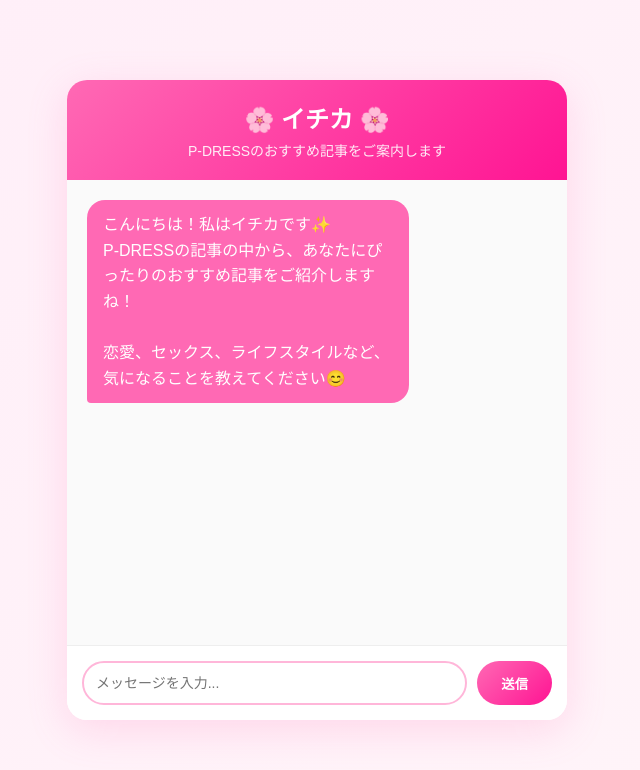
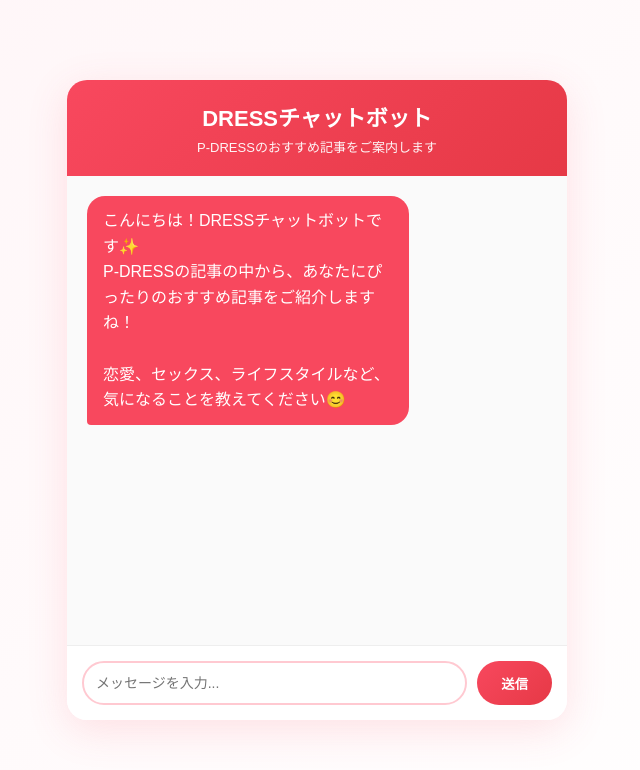
Before and after one commit to ichikasuzuki358-sudo/ichika-chatbot, a plain HTML site: page index.html in a window 1280 px wide. Shown: the whole page, without its empty margins (323-963 px from the left). Drawn offline with Linux system fonts and the light colour scheme.

Commit message:
Update index.html

```diff
--- a/index.html
+++ b/index.html
@@ -3,7 +3,7 @@
 <head>
     <meta charset="UTF-8">
     <meta name="viewport" content="width=device-width, initial-scale=1.0">
-    <title>イチカ - P-DRESSチャットボット</title>
+    <title>DRESSチャットボット</title>
     <style>
         * {
             margin: 0;
@@ -13,7 +13,7 @@
 
         body {
             font-family: 'Hiragino Sans', 'Hiragino Kaku Gothic ProN', 'Yu Gothic', sans-serif;
-            background: linear-gradient(135deg, #ffeef8 0%, #fff5f9 100%);
+            background: linear-gradient(135deg, #fff5f7 0%, #ffffff 100%);
             min-height: 100vh;
             display: flex;
             justify-content: center;
@@ -27,27 +27,28 @@
             height: 80vh;
             background: white;
             border-radius: 20px;
-            box-shadow: 0 10px 40px rgba(255, 105, 180, 0.2);
+            box-shadow: 0 10px 40px rgba(248, 72, 94, 0.15);
             display: flex;
             flex-direction: column;
             overflow: hidden;
         }
 
         .chat-header {
-            background: linear-gradient(135deg, #ff69b4 0%, #ff1493 100%);
+            background: linear-gradient(135deg, #f8485e 0%, #e63946 100%);
             color: white;
             padding: 20px;
             text-align: center;
         }
 
         .chat-header h1 {
-            font-size: 24px;
+            font-size: 22px;
             margin-bottom: 5px;
+            font-weight: bold;
         }
 
         .chat-header p {
-            font-size: 14px;
-            opacity: 0.9;
+            font-size: 13px;
+            opacity: 0.95;
         }
 
         .chat-messages {
@@ -82,7 +83,7 @@
         }
 
         .message.bot .message-bubble {
-            background: #ff69b4;
+            background: #f8485e;
             color: white;
             border-bottom-left-radius: 4px;
         }
@@ -121,7 +122,7 @@
         .chat-input {
             flex: 1;
             padding: 12px;
-            border: 2px solid #ffb6d9;
+            border: 2px solid #ffc9d1;
             border-radius: 25px;
             font-size: 14px;
             outline: none;
@@ -129,12 +130,12 @@
         }
 
         .chat-input:focus {
-            border-color: #ff69b4;
+            border-color: #f8485e;
         }
 
         .send-button {
             padding: 12px 24px;
-            background: linear-gradient(135deg, #ff69b4 0%, #ff1493 100%);
+            background: linear-gradient(135deg, #f8485e 0%, #e63946 100%);
             color: white;
             border: none;
             border-radius: 25px;
@@ -179,14 +180,14 @@
 <body>
     <div class="chat-container">
         <div class="chat-header">
-            <h1>🌸 イチカ 🌸</h1>
+            <h1>DRESSチャットボット</h1>
             <p>P-DRESSのおすすめ記事をご案内します</p>
         </div>
 
         <div class="chat-messages" id="chatMessages">
             <div class="message bot">
                 <div class="message-bubble">
-                    こんにちは！私はイチカです✨<br>
+                    こんにちは！DRESSチャットボットです✨<br>
                     P-DRESSの記事の中から、あなたにぴったりのおすすめ記事をご紹介しますね！<br><br>
                     恋愛、セックス、ライフスタイルなど、気になることを教えてください😊
                 </div>
@@ -308,7 +309,7 @@
 
             const responses = [
                 `そのお悩み、わかります！こちらの記事がおすすめですよ💕<br><br>「${article.title}」<br><br>きっと参考になると思います✨`,
-                `いい質問ですね！この記事が役立つと思います😊<br><br>「${article.title}」<br><br>ぜひ読んでみてくださいね！`,
+                `この記事が役立つと思います😊<br><br>「${article.title}」<br><br>ぜひ読んでみてくださいね！`,
                 `その話題なら、こちらの記事がぴったりです🌸<br><br>「${article.title}」<br><br>きっと新しい発見があるはずです💫`,
                 `それについて、素敵な記事がありますよ✨<br><br>「${article.title}」<br><br>あなたの役に立つと思います！`,
             ];
```
